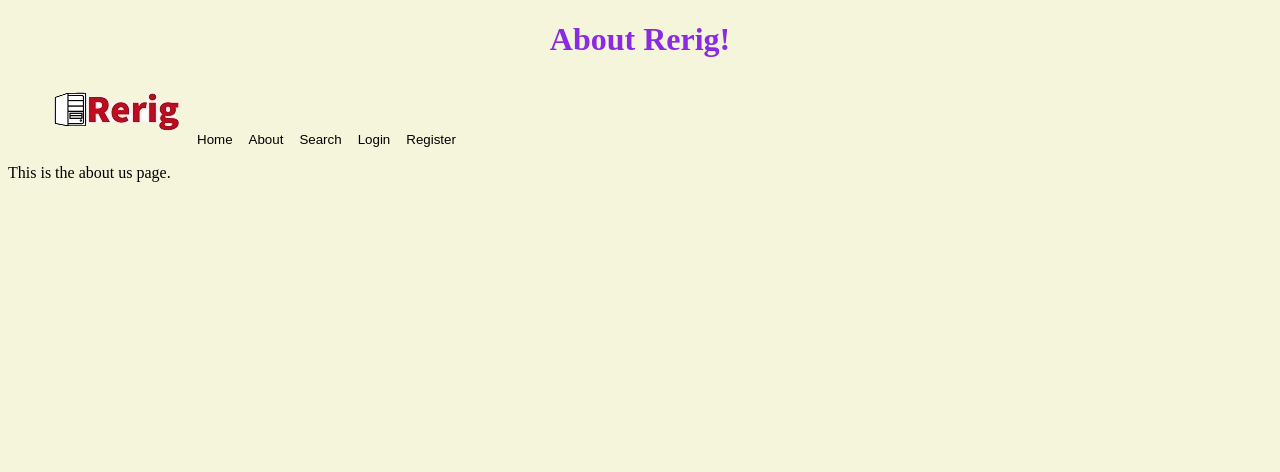
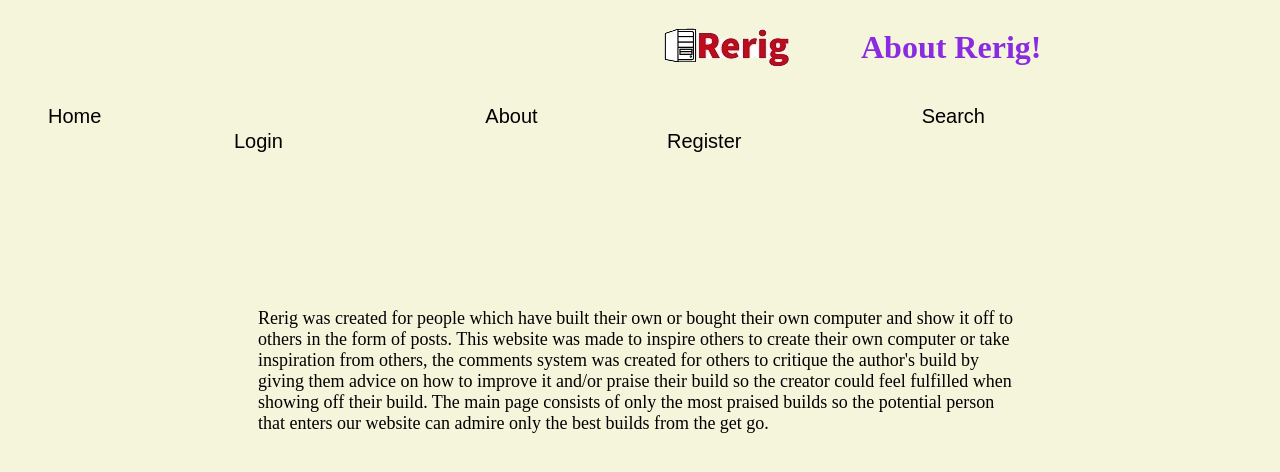
Before and after one commit to CoderRokas/ReRig_project, a Django app: page /rerig/about/ in a window 1280 px wide. Shown: the top 472 px of the page. Run offline with Django 3.2, Linux system fonts and the light colour scheme.

Commit message:
added some css to navbar buttons, added a paragraph to about.html

```diff
--- a/static/css/base.css
+++ b/static/css/base.css
@@ -1,8 +1,25 @@
 h1 {
-    font-size: xx-large;
-    text-align: center;
     color: blueviolet;
+    padding-left:30px;
+    position:relative;
 }
+
+h1,#logo{
+    position:relative;
+    vertical-align: middle;
+    display:inline-block;
+    text-align:center;
+    left:650px;
+}
+
+#aboutUsHeading{
+    left:680px;
+}
+
+.oneWordHeadings{
+    left:726px;
+}
+
 
 h2 {
     text-align: center;
@@ -15,13 +32,44 @@ ul > li {
 
 .button1 {
     background-color: transparent;
+    font-size: 20px;
+    padding-right:194px;
+    padding-left:186px;
     border: 0ch;
+}
+#homeButton{
+    padding-left:0;
+}
+
+#registerButton {
+    padding-right:0;
+}
+
+#logoutButton {
+    padding-right:0;
 }
 
 .button1:hover {
     color: blueviolet;
 }
 
+#ProfilePicture{
+    width:32px;
+    height:32px;
+    vertical-align:middle;
+}
+
+#addAPostButton{
+    padding-right:0px;
+}
+
 body {
     background-color: beige;
 }
+
+.aboutSection{
+    font-size:18px;
+    padding-left:250px;
+    padding-right:250px;
+    padding-top:120px;
+}
--- a/templates/rerig/About.html
+++ b/templates/rerig/About.html
@@ -7,12 +7,21 @@
         About Rerig
     {% endblock %}
 
+    <div>
     {% block header_block %}
-        <h1>About Rerig!</h1>
+        <h1 id="aboutUsHeading">About Rerig!</h1>
     {% endblock %}
+    </div>
 
     {% block body_block %}
-        <p>This is the about us page.</p>
+    <div class="aboutSection">
+        <p>Rerig was created for people which have built their own or bought their own computer and show it off to others in the form of posts. This website was made to inspire others to create their own computer
+            or take inspiration from others, the comments system was created for others to critique the author's build by giving them advice on how to improve it and/or praise their build so the creator could feel
+            fulfilled when showing off their build. The main page consists of only the most praised builds so the potential person that enters our website can admire only the best builds from the get go.
+        </p>
+
+
+    </div>
 
 
     {% endblock %}
--- a/templates/rerig/account.html
+++ b/templates/rerig/account.html
@@ -8,16 +8,15 @@
     {% endblock %}
 
     {% block header_block %}
-        <h1>{{ user.username }}</h1>
+        <h1 class="oneWordHeadings">{{ user.username }}</h1>
     {% endblock %}
 
     {% block navbar_block %}
         <ul id="navbar">
-            <img src="{% static 'images/Rerig.jpg' %}" alt="Rerig logo"/>
             <li><button class="button1" id="homeButton" onclick="goHome()">Home</button></li>
             <li><button class="button1" id="aboutButton" onclick="goToAbout()">About</button></a></li>
             <li><button class="button1" id="searchButton" onclick="goToSearch()">Search</button></a></li>
-            <li><img src="{{ MEDIA_URL }}{{ userProfile.picture }}" alt ="userPicture" /></li>
+            <li><img id="ProfilePicture" src="{{ MEDIA_URL }}{{ userProfile.picture }}" alt ="userPicture" /></li>
             <li><button class="button1" id="addAPostButton" onclick="goToAddPost()">Add a new Post</button></li>
             <li><button class="button1" id="logoutButton" onclick="logout()">Logout</button></li>
         </ul>
--- a/templates/rerig/base.html
+++ b/templates/rerig/base.html
@@ -13,16 +13,16 @@
         </title>
 
         <div>
+            <img id="logo" src="{% static 'images/Rerig.jpg' %}" alt="Rerig logo"/>
             {% block header_block %}
                 <h1>Welcome to Rerig!</h1>
             {% endblock %}
-
         </div>
 
         <div>
             {% block navbar_block %}
                 <ul id="navbar">
-                    <img src="{% static 'images/Rerig.jpg' %}" alt="Rerig logo"/>
+
                     <li><button class="button1" id="homeButton" onclick="goHome()">Home</button></li>
                     <li><button class="button1" id="aboutButton" onclick="goToAbout()">About</button></a></li>
                     <li><button class="button1" id="searchButton" onclick="goToSearch()">Search</button></a></li>
--- a/templates/rerig/login.html
+++ b/templates/rerig/login.html
@@ -8,12 +8,11 @@
     {% endblock %}
 
     {% block header_block %}
-        <h1>Login!</h1>
+        <h1 class="oneWordHeadings">Login!</h1>
     {% endblock %}
 
     {% block navbar_block %}
         <ul id="navbar">
-            <img src="{% static 'images/Rerig.jpg' %}" alt="Rerig logo"/>
             <li><button class="button1" id="homeButton" onclick="goHome()">Home</button></li>
             <li><button class="button1" id="aboutButton" onclick="goToAbout()">About</button></a></li>
             <li><button class="button1" id="searchButton" onclick="goToSearch()">Search</button></a></li>
--- a/templates/rerig/register.html
+++ b/templates/rerig/register.html
@@ -8,12 +8,11 @@
     {% endblock %}
 
     {% block header_block %}
-        <h1>Register!</h1>
+        <h1 class="oneWordHeadings">Register!</h1>
     {% endblock %}
 
     {% block navbar_block %}
         <ul id="navbar">
-            <img src="{% static 'images/Rerig.jpg' %}" alt="Rerig logo"/>
             <li><button class="button1" id="homeButton" onclick="goHome()">Home</button></li>
             <li><button class="button1" id="aboutButton" onclick="goToAbout()">About</button></a></li>
             <li><button class="button1" id="searchButton" onclick="goToSearch()">Search</button></a></li>
--- a/templates/rerig/search.html
+++ b/templates/rerig/search.html
@@ -8,7 +8,7 @@
     {% endblock %}
 
     {% block header_block %}
-        <h1>Search!</h1>
+        <h1 class="oneWordHeadings">Search!</h1>
     {% endblock %}
 
     {% block body_block %}
```
